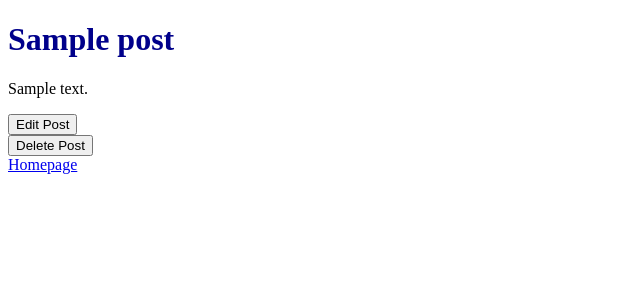
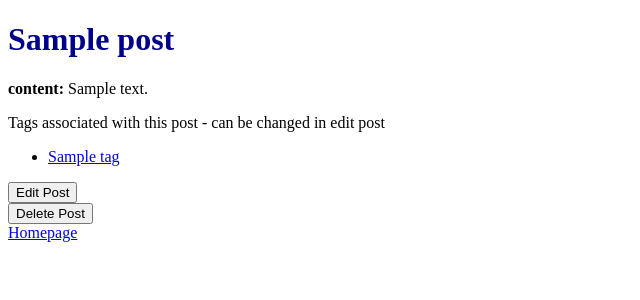
Before and after one commit to Tyler-Robison/blogly, a Flask app: page /posts/1 in a window 1280 px wide. Shown: the top 300 px of the page, without its empty margins (0-640 px from the left). Run offline with Flask 2, Linux system fonts and the light colour scheme; tables that the repository leaves empty hold one stand-in row (values such as "Sample post").

Commit message:
uploading current state

```diff
--- a/app.py
+++ b/app.py
@@ -2,7 +2,7 @@
 
 from flask import Flask, request, render_template, redirect, flash
 from flask_debugtoolbar import DebugToolbarExtension
-from models import db, connect_db, User, Post
+from models import db, connect_db, User, Post, Tag, PostTag
 
 app = Flask(__name__)
 
@@ -21,13 +21,13 @@ connect_db(app)
 def home_page():
     """Redirects to users page"""
 
-    return redirect('/users')
+    return render_template('home.html')
 
-# @app.errorhandler(404)
-# def page_not_found(e):
-#     """Show 404 NOT FOUND page."""
+@app.errorhandler(404)
+def page_not_found(e):
+    """Show 404 NOT FOUND page."""
 
-#     return render_template('404.html'), 404
+    return render_template('404.html'), 404
 
 
 @app.route('/users')
@@ -157,7 +157,9 @@ def show_post(post_id):
 
     post = Post.query.filter(Post.id == post_id).first()
 
-    return render_template('post_detail.html', post=post)
+    tags = post.tags_with_post
+
+    return render_template('post_detail.html', post=post, tags=tags)
 
 @app.route('/posts/<post_id>/edit')
 def edit_post(post_id):
@@ -165,7 +167,9 @@ def edit_post(post_id):
 
     post = Post.query.filter(Post.id == post_id).first()
 
-    return render_template('edit_post.html', post=post)
+    tags = post.tags_with_post
+
+    return render_template('edit_post.html', post=post, tags=tags)
 
 @app.route('/posts/<post_id>/edit', methods=["POST"])
 def process_edit_post(post_id):
@@ -176,9 +180,6 @@ def process_edit_post(post_id):
 
 
     post = Post.query.filter(Post.id == post_id).first()
-
-    # problem line, try in terminal -> need posted_by.first_name etc.
-    # posted_by = User.query.filter(User.id == post_id).first()
 
     # import pdb
     # pdb.set_trace()
@@ -194,9 +195,91 @@ def process_edit_post(post_id):
 
 @app.route('/posts/<post_id>/delete', methods=["POST"])
 def delete_post(post_id):
+    """Deletes a post"""
 
+    # Currently broken!!!!!!!!!!!!!!!!!!!
     post = Post.query.filter(Post.id == post_id).first()
     post.delete_post()
 
     #re-direct somewhere else
     return redirect('/users')
+
+############################################# routes for tags
+
+@app.route('/tags')
+def list_tags():
+    """Lists all tags"""
+
+    tags = Tag.list_tags()
+
+    return render_template('tags.html', tags=tags)
+
+@app.route('/tags/<tag_id>')
+def tag_detail(tag_id):
+    """Shows detail about a tag"""
+
+    tag = Tag.query.filter(Tag.id == int(tag_id)).first()
+
+    posts = tag.posts_with_tag
+
+    # import pdb
+    # pdb.set_trace()
+
+    return render_template('tag_detail.html', tag=tag, posts=posts)
+
+@app.route('/tags/new')
+def add_tag():
+    """Adds a new tag"""
+
+    return render_template('new_tag.html')
+
+@app.route('/tags/new', methods=["POST"])
+def process_new_tag():
+    """Process new tag"""
+
+    tag_name = request.form['new-tag']
+
+    try:
+        Tag.add_tag(tag_name)
+    except:
+        db.session.rollback()
+        flash('tag name must be filled in')
+        return redirect('/tags/new')
+
+    return redirect('/tags')
+
+@app.route('/tags/<tag_id>/edit')
+def edit_tag(tag_id):
+    """Shows page to edit tag"""
+
+    tag = Tag.query.filter(Tag.id == int(tag_id)).first()
+
+    return render_template('edit_tag.html', tag=tag)
+
+@app.route('/tags/<tag_id>/edit', methods=["POST"])
+def process_edit_tag(tag_id):
+    """Processes tag editing"""
+
+    tag = Tag.query.filter(Tag.id == int(tag_id)).first()
+
+    tag_name = request.form['edit-tag']
+
+    try:
+        tag.edit_tag(tag_name)
+    except:
+        db.session.rollback()
+        flash('tag name must be filled in')
+        return redirect(f'/tags/{tag_id}/edit')
+
+    return redirect('/tags')
+
+@app.route('/tags/<tag_id>/delete')
+def delete_tag(tag_id):
+    """Deletes a tag"""
+
+    # broken!!!!!!!!!!!
+    tag = Tag.query.filter(Tag.id == int(tag_id)).first()
+    tag.delete_tag()
+
+
+    return redirect('/tags')
--- a/templates/create_post.html
+++ b/templates/create_post.html
@@ -23,7 +23,7 @@
 
 
 
-<a href="/users">Homepage</a>
+<a href="/users">Users</a>
 
 
 
--- a/templates/detail.html
+++ b/templates/detail.html
@@ -31,7 +31,7 @@
     <button>Add Post</button>
 </form>
 
-<a href="/users">Homepage</a>
+<a href="/users">User Page</a>
 
 
 {% endblock %}
--- a/templates/new.html
+++ b/templates/new.html
@@ -24,7 +24,7 @@
     </div>
 </form>
 
-<a href="/users">Homepage</a>
+<a href="/">Homepage</a>
 
 
 {% endblock %}
--- a/templates/post_detail.html
+++ b/templates/post_detail.html
@@ -6,7 +6,14 @@
 
 <h1>{{post.title}}</h1>
 
-<p>{{post.content}}</p>
+<p><b>content: </b>{{post.content}}</p>
+
+<p>Tags associated with this post - can be changed in edit post</p>
+<ul>
+    {%for tag in tags%}
+    <li><a href="/tags/{{tag.id}}">{{tag.tag_name}}</a></li>
+    {%endfor%}
+</ul>
 
 <form action="/posts/{{post.id}}/edit" method="GET">
     <button>Edit Post</button>
@@ -18,7 +25,7 @@
 
 
 
-<a href="/users">Homepage</a>
+<a href="/">Homepage</a>
 
 
 {% endblock %}
--- a/templates/users.html
+++ b/templates/users.html
@@ -18,7 +18,7 @@
     <button>Create User</button>
 </form>
 
-
+<a href="/">Homepage</a>
 
 
 {% endblock %}
```
Also changed, not shown: blogly.sql (+11 -0 lines), models.py (+71 -1 lines), seed.py (+30 -4 lines), templates/edit_post.html (+15 -7 lines), templates/edit_tag.html (added, +25 -0 lines), templates/home.html (added, +18 -0 lines), templates/new_tag.html (added, +18 -0 lines), templates/tag_detail.html (added, +30 -0 lines), templates/tags.html (added, +24 -0 lines).
